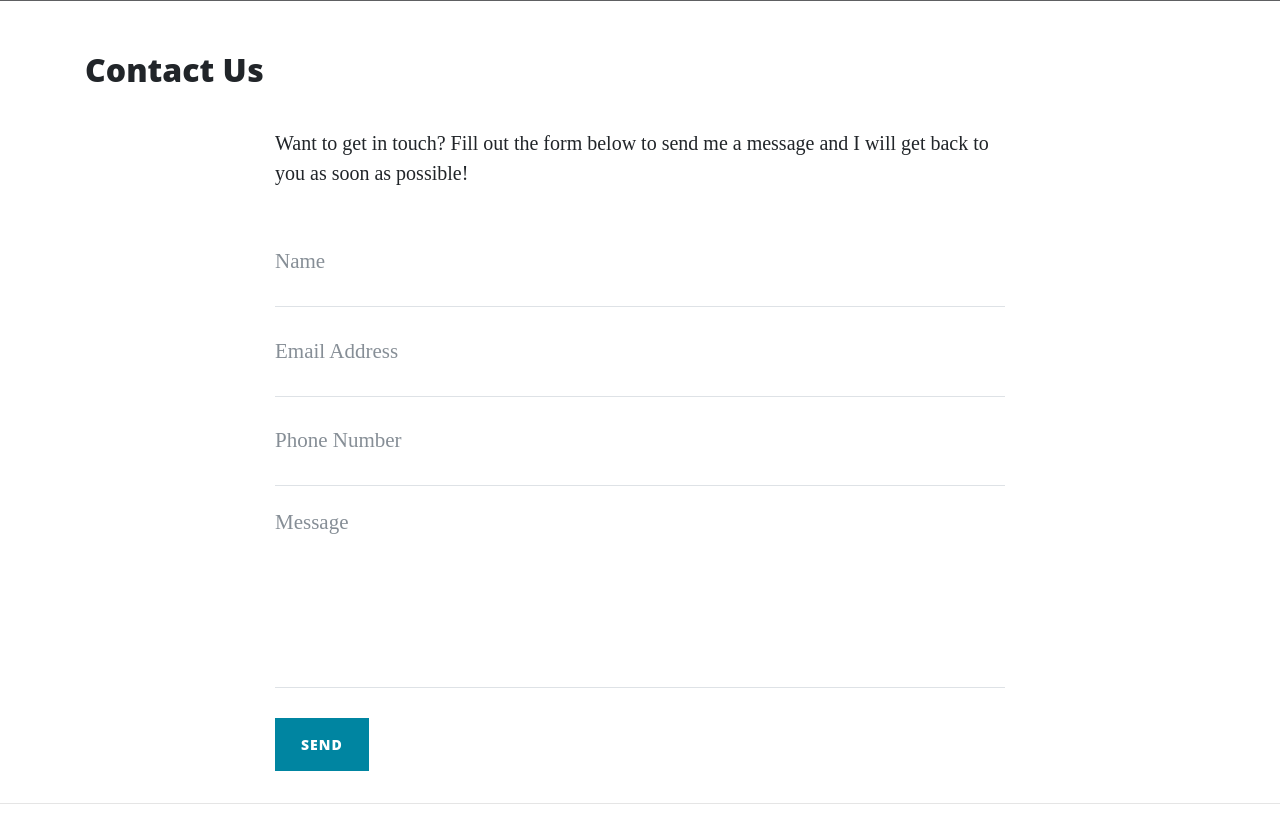
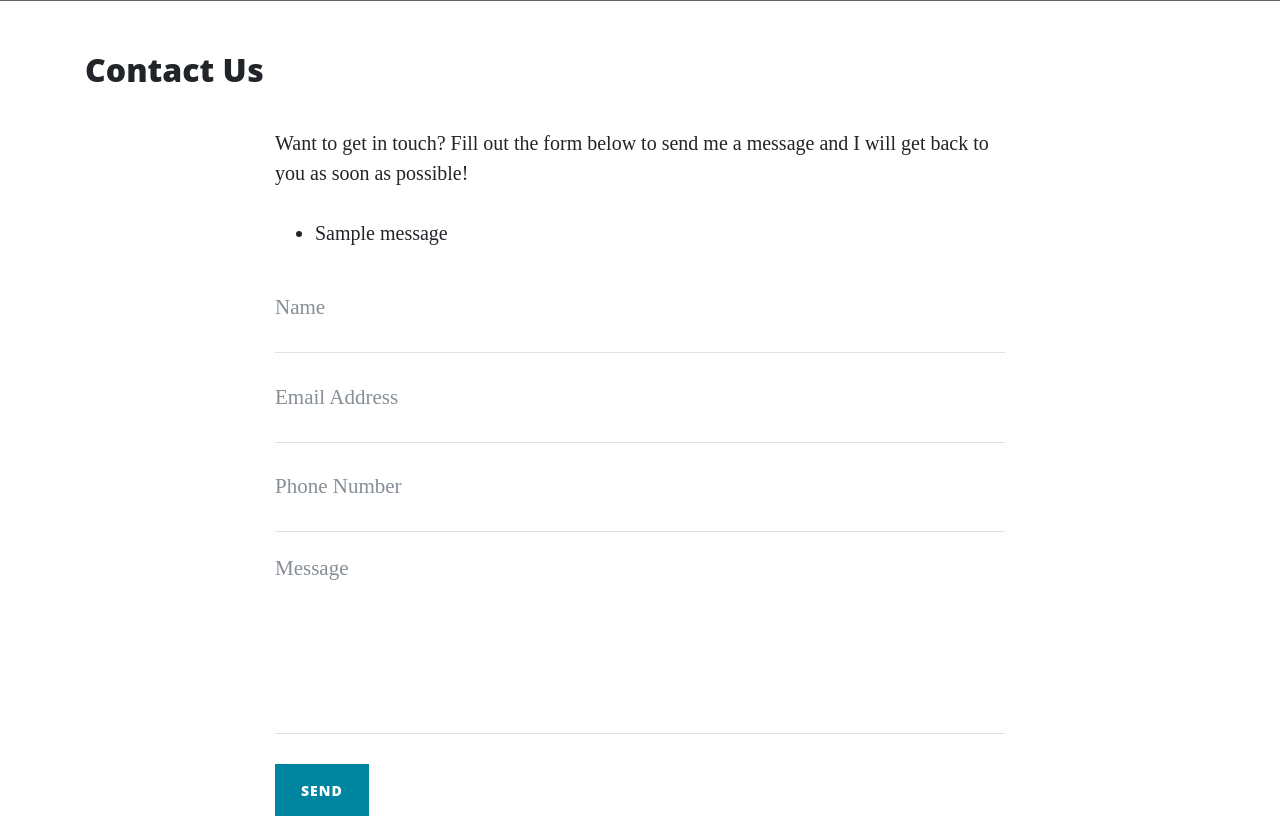
Before and after one commit to jjackson19862017/FlaskFirstProject, a Flask app: page /contact in a window 1280 px wide. Shown: the part 627-1443 px from the top of the page. Run offline with Flask 2, Linux system fonts and the light colour scheme; one stand-in notice (Sample message) is shown; some libraries are stand-ins or nearby versions; grey boxes are pictures that could not be loaded.

Commit message:
Flashing a message

```diff
--- a/app.py
+++ b/app.py
@@ -1,8 +1,9 @@
 import os
 import json
-from flask import Flask, render_template, request
+from flask import Flask, render_template, request, flash
 
 app = Flask(__name__)
+app.secret_key = 'some_secret'
 
 @app.route("/")
 def index():
@@ -28,7 +29,7 @@ def about_member(member_name):
 @app.route("/contact", methods=["GET", "POST"])
 def contact():
     if request.method == "POST":
-        print(request.form["name"])
+        flash("Thanks {}, we have received your message!".format(request.form["name"]))
     return render_template("contact.html", page_title="Contact Us")
 
 @app.route("/careers")
--- a/templates/contact.html
+++ b/templates/contact.html
@@ -4,9 +4,13 @@
 <div class="row">
     <div class="col-lg-8 col-md-10 mx-auto">
         <p>Want to get in touch? Fill out the form below to send me a message and I will get back to you as soon as possible!</p>
-        <!-- Contact Form - Enter your email address on line 19 of the mail/contact_me.php file to make this form work. -->
-        <!-- WARNING: Some web hosts do not allow emails to be sent through forms to common mail hosts like Gmail or Yahoo. It's recommended that you use a private domain email address! -->
-        <!-- To use the contact form, your site must be on a live web host with PHP! The form will not work locally! -->
+        {% with messages = get_flashed_messages() %} {% if messages %}
+        <ul class="flashes">
+            {% for message in messages %}
+            <li>{{ message }}</li>
+            {% endfor %}
+        </ul>
+        {% endif %} {% endwith %}
         <form method="POST" name="sentMessage" id="contactForm" novalidate>
             <div class="control-group">
                 <div class="form-group floating-label-form-group controls">
```
